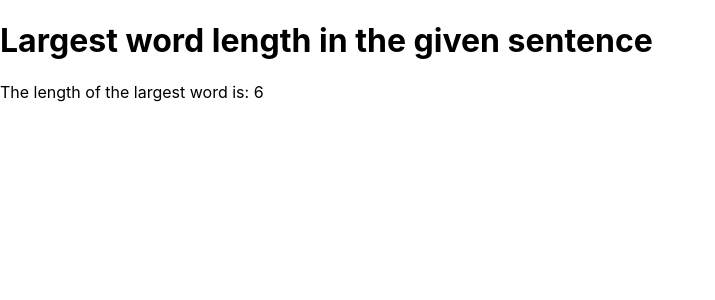
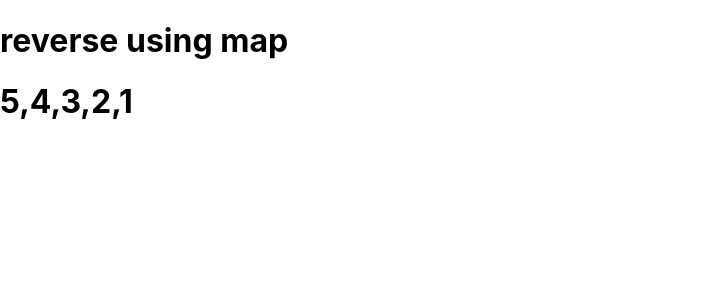
Before and after one commit to aniket2727/React-Interview, a React (Create React App) app in the folder app/: page / in a window 1280 px wide. Shown: the top 300 px of the page, without its empty margins (0-715 px from the left). Built offline with nearby package versions, Linux system fonts and the light colour scheme; no server answers.

Commit message:
add changes

```diff
--- a/app/src/App.js
+++ b/app/src/App.js
@@ -200,10 +200,11 @@ import Radioscomponets from "./Code41";
 import Palindromcomponets from "./Code42";
 import LargestNumbercomponets from "./Code43";
 import LargetssentenceComponets from "./Code44";
+import ReveseCompoents from "./Code45";
 function App() {
   return (
     <div className="">
-       <LargetssentenceComponets/>
+       <ReveseCompoents/>
     </div>
   );
 }
--- /dev/null
+++ b/app/src/Code45.js
@@ -0,0 +1,28 @@
+
+
+
+//  code is wriiten by the aniket kadam
+// revsers using  map
+
+
+const ReveseCompoents=()=>{
+
+
+    const handleReversecomponets=()=>{
+        const a=[1,2,3,4,5]
+        const reversedArray = a.map((item, index) => a[a.length - 1 - index]);
+        return reversedArray;
+    }
+
+    const result=handleReversecomponets();
+    console.log(result);
+   return(
+    <div>
+      <h1>reverse using map</h1>
+      <h1>{result.join(',')}</h1>
+    </div>
+   )
+};
+
+
+export default ReveseCompoents;
```
